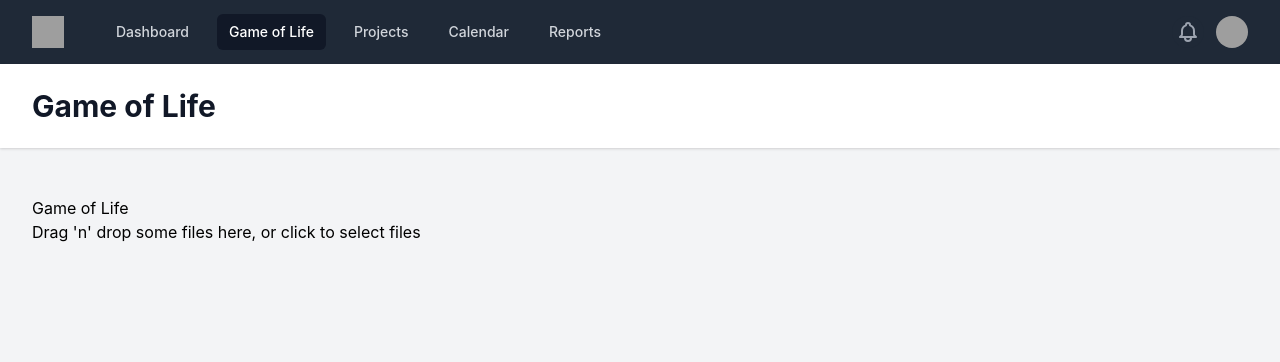
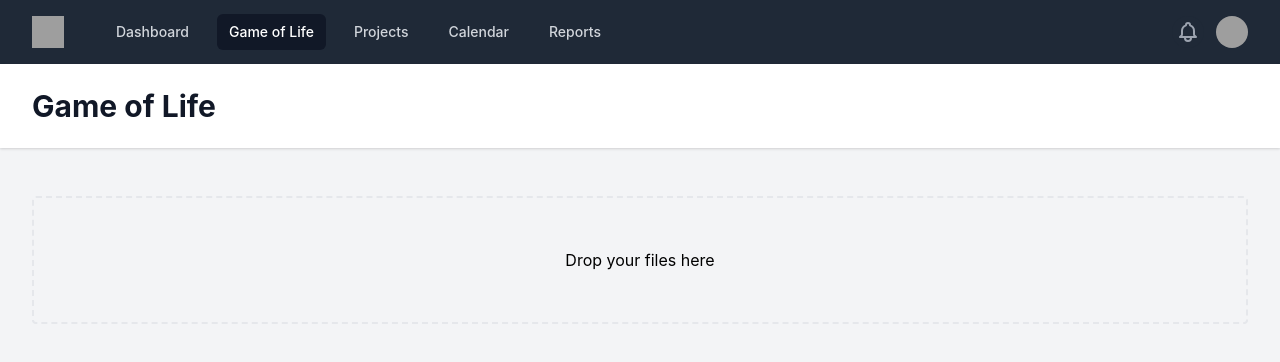
Before and after one commit to fedeviotti/game-of-life-reloaded, a React app: page /game-of-life in a window 1280 px wide. Shown: the top 362 px of the page. Built offline with nearby package versions, Linux system fonts and the light colour scheme; grey boxes are pictures that could not be loaded.

Commit message:
Feat: add dropzone style

```diff
--- a/src/components/dropzone.tsx
+++ b/src/components/dropzone.tsx
@@ -19,9 +19,12 @@ const Dropzone: React.FC = () => {
   const { getRootProps, getInputProps } = useDropzone({ onDrop });
 
   return (
-    <div {...getRootProps()}>
+    <div
+      className="border-dashed border-2 w-full h-32 rounded flex justify-center items-center"
+      {...getRootProps()}
+    >
       <input {...getInputProps()} />
-      <p>Drag 'n' drop some files here, or click to select files</p>
+      <p>Drop your files here</p>
     </div>
   );
 };
--- a/src/pages/game-of-life.tsx
+++ b/src/pages/game-of-life.tsx
@@ -4,7 +4,6 @@ import Dropzone from '../components/dropzone';
 const GameOfLife: React.FC = () => {
   return (
     <>
-      <h1>Game of Life</h1>
       <Dropzone />
     </>
   );
```
